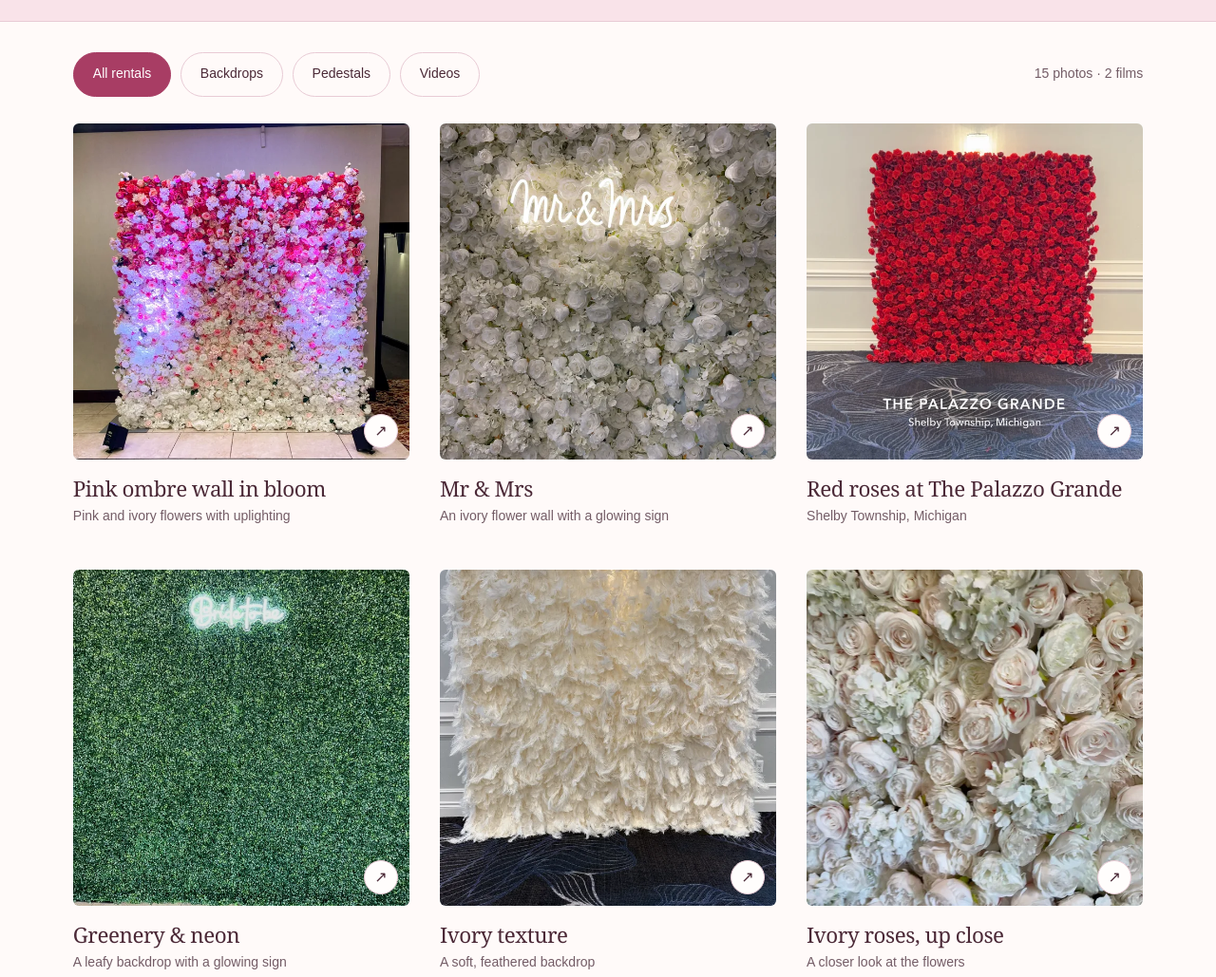
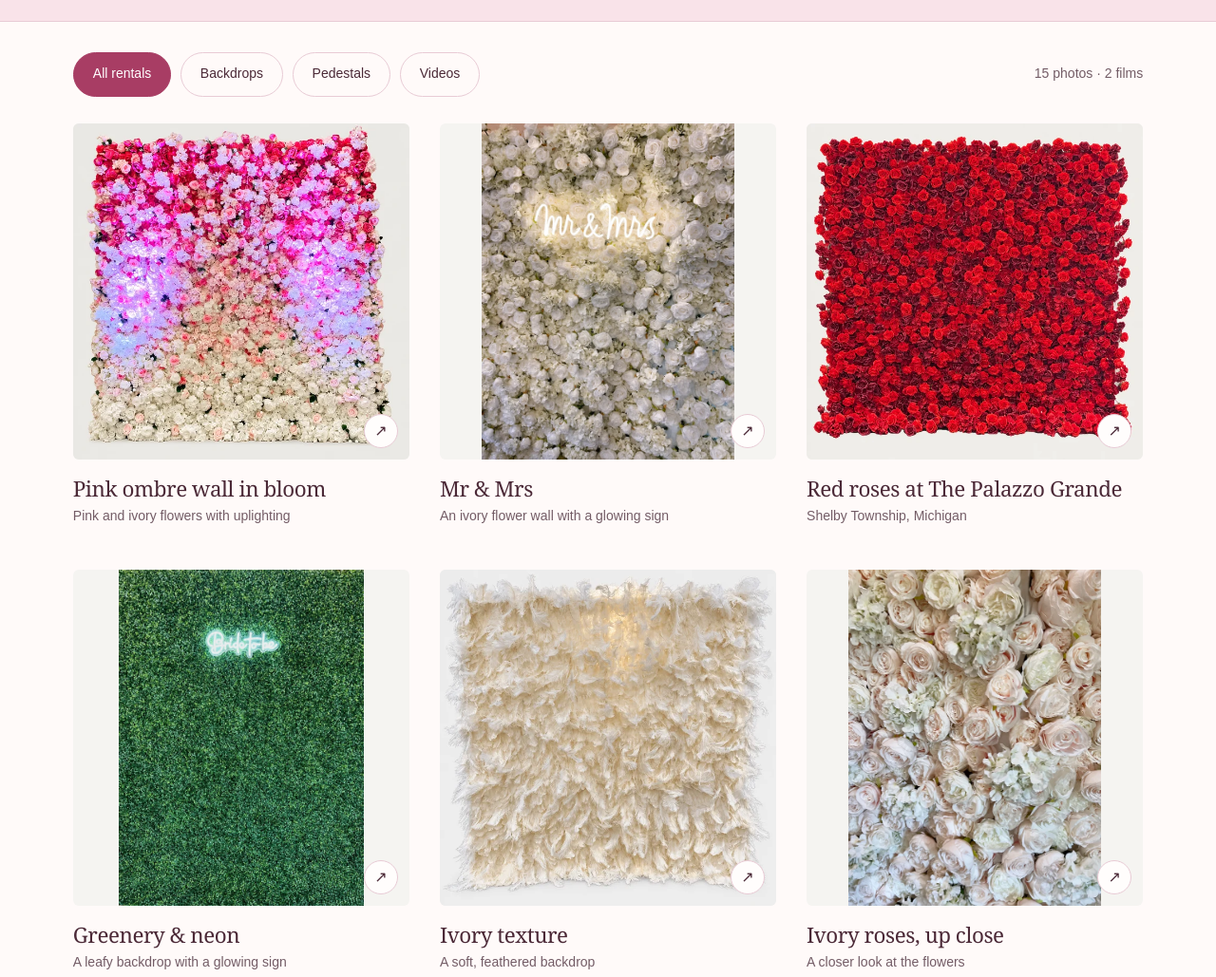
Before and after one commit to zandstrading1-hash/bloom-events, a plain HTML site: page gallery.html in a window 1280 px wide. Shown: the part 380-1409 px from the top of the page at 95% size. Drawn offline with Linux system fonts and the light colour scheme.

Commit message:
Focus gallery photos on backdrops and preserve complete wall framing

```diff
--- a/gallery.html
+++ b/gallery.html
@@ -28,7 +28,7 @@
 <link rel="icon" type="image/png" href="bloom-events-icon.png">
 
 <link rel="stylesheet" href="styles.css?v=20260908-natural2">
-<link rel="stylesheet" href="refinements.css?v=20260908-gallery3">
+<link rel="stylesheet" href="refinements.css?v=20260909-framing1">
 <script src="site.js?v=20260908-gallery2" defer></script>
 
 </head>
@@ -71,27 +71,27 @@
   </div><p class="gallery-count" aria-live="polite">15 photos · 2 films</p></div>
   <div class="portfolio-grid" id="gallery">
 <article class="portfolio-card" data-cats="walls" data-new-photo>
- <a class="portfolio-image portfolio-event-photo" href="assets/pink-ombre-event-full.webp" data-lightbox data-caption="Pink ombre wall in bloom — Pink and ivory flowers with uplighting" aria-label="View Pink ombre wall in bloom"><img src="assets/pink-ombre-event-640.webp" srcset="assets/pink-ombre-event-640.webp 640w, assets/pink-ombre-event-full.webp 1197w" sizes="(max-width: 600px) 92vw, (max-width: 960px) 46vw, 33vw" alt="Pink and ivory flower wall with two uplights at an event" width="1197" height="2600" loading="lazy" decoding="async"><span class="image-expand" aria-hidden="true">↗</span></a>
+ <a class="portfolio-image portfolio-event-photo" href="assets/pink-ombre-event-focused-full.webp" data-lightbox data-caption="Pink ombre wall in bloom — Pink and ivory flowers with uplighting" aria-label="View Pink ombre wall in bloom"><img src="assets/pink-ombre-event-focused-640.webp" srcset="assets/pink-ombre-event-focused-640.webp 640w, assets/pink-ombre-event-focused-full.webp 1254w" sizes="(max-width: 600px) 92vw, (max-width: 960px) 46vw, 33vw" alt="Pink and ivory flower wall with purple uplighting" width="1254" height="1254" loading="lazy" decoding="async"><span class="image-expand" aria-hidden="true">↗</span></a>
  <div class="portfolio-caption"><h2>Pink ombre wall in bloom</h2><p>Pink and ivory flowers with uplighting</p></div>
 </article>
 <article class="portfolio-card" data-cats="walls" data-new-photo>
- <a class="portfolio-image portfolio-event-photo" href="assets/ivory-mr-and-mrs-full.webp" data-lightbox data-caption="Mr &amp; Mrs — An ivory flower wall with a glowing sign" aria-label="View Mr &amp; Mrs"><img src="assets/ivory-mr-and-mrs-640.webp" srcset="assets/ivory-mr-and-mrs-640.webp 640w, assets/ivory-mr-and-mrs-full.webp 1197w" sizes="(max-width: 600px) 92vw, (max-width: 960px) 46vw, 33vw" alt="White roses and hydrangeas behind a glowing Mr &amp; Mrs sign" width="1197" height="2600" loading="lazy" decoding="async"><span class="image-expand" aria-hidden="true">↗</span></a>
+ <a class="portfolio-image portfolio-event-photo" href="assets/ivory-mr-and-mrs-focused-full.webp" data-lightbox data-caption="Mr &amp; Mrs — An ivory flower wall with a glowing sign" aria-label="View Mr &amp; Mrs"><img src="assets/ivory-mr-and-mrs-focused-640.webp" srcset="assets/ivory-mr-and-mrs-focused-640.webp 640w, assets/ivory-mr-and-mrs-focused-full.webp 1086w" sizes="(max-width: 600px) 92vw, (max-width: 960px) 46vw, 33vw" alt="White roses and hydrangeas behind a glowing Mr &amp; Mrs sign" width="1086" height="1448" loading="lazy" decoding="async"><span class="image-expand" aria-hidden="true">↗</span></a>
  <div class="portfolio-caption"><h2>Mr &amp; Mrs</h2><p>An ivory flower wall with a glowing sign</p></div>
 </article>
 <article class="portfolio-card" data-cats="walls" data-new-photo>
- <a class="portfolio-image portfolio-event-photo" href="assets/red-roses-palazzo-full.webp" data-lightbox data-caption="Red roses at The Palazzo Grande — Shelby Township, Michigan" aria-label="View Red roses at The Palazzo Grande"><img src="assets/red-roses-palazzo-640.webp" srcset="assets/red-roses-palazzo-640.webp 640w, assets/red-roses-palazzo-full.webp 1197w" sizes="(max-width: 600px) 92vw, (max-width: 960px) 46vw, 33vw" alt="Red rose wall at The Palazzo Grande in Shelby Township, Michigan" width="1197" height="2600" loading="lazy" decoding="async"><span class="image-expand" aria-hidden="true">↗</span></a>
+ <a class="portfolio-image portfolio-event-photo" href="assets/red-roses-palazzo-focused-full.webp" data-lightbox data-caption="Red roses at The Palazzo Grande — Shelby Township, Michigan" aria-label="View Red roses at The Palazzo Grande"><img src="assets/red-roses-palazzo-focused-640.webp" srcset="assets/red-roses-palazzo-focused-640.webp 640w, assets/red-roses-palazzo-focused-full.webp 1254w" sizes="(max-width: 600px) 92vw, (max-width: 960px) 46vw, 33vw" alt="Red rose wall at The Palazzo Grande in Shelby Township, Michigan" width="1254" height="1254" loading="lazy" decoding="async"><span class="image-expand" aria-hidden="true">↗</span></a>
  <div class="portfolio-caption"><h2>Red roses at The Palazzo Grande</h2><p>Shelby Township, Michigan</p></div>
 </article>
 <article class="portfolio-card" data-cats="walls" data-new-photo>
- <a class="portfolio-image portfolio-event-photo" href="assets/greenery-neon-event-full.webp" data-lightbox data-caption="Greenery &amp; neon — A leafy backdrop with a glowing sign" aria-label="View Greenery &amp; neon"><img src="assets/greenery-neon-event-640.webp" srcset="assets/greenery-neon-event-640.webp 640w, assets/greenery-neon-event-full.webp 1197w" sizes="(max-width: 600px) 92vw, (max-width: 960px) 46vw, 33vw" alt="Greenery backdrop with a white neon sign above a wood floor" width="1197" height="2600" loading="lazy" decoding="async"><span class="image-expand" aria-hidden="true">↗</span></a>
+ <a class="portfolio-image portfolio-event-photo" href="assets/greenery-neon-event-focused-full.webp" data-lightbox data-caption="Greenery &amp; neon — A leafy backdrop with a glowing sign" aria-label="View Greenery &amp; neon"><img src="assets/greenery-neon-event-focused-640.webp" srcset="assets/greenery-neon-event-focused-640.webp 640w, assets/greenery-neon-event-focused-full.webp 1071w" sizes="(max-width: 600px) 92vw, (max-width: 960px) 46vw, 33vw" alt="Greenery backdrop with a white neon sign" width="1071" height="1469" loading="lazy" decoding="async"><span class="image-expand" aria-hidden="true">↗</span></a>
  <div class="portfolio-caption"><h2>Greenery &amp; neon</h2><p>A leafy backdrop with a glowing sign</p></div>
 </article>
 <article class="portfolio-card" data-cats="walls" data-new-photo>
- <a class="portfolio-image portfolio-event-photo" href="assets/ivory-feather-event-full.webp" data-lightbox data-caption="Ivory texture — A soft, feathered backdrop" aria-label="View Ivory texture"><img src="assets/ivory-feather-event-640.webp" srcset="assets/ivory-feather-event-640.webp 640w, assets/ivory-feather-event-full.webp 1197w" sizes="(max-width: 600px) 92vw, (max-width: 960px) 46vw, 33vw" alt="Ivory feather-textured backdrop set up against a paneled wall" width="1197" height="2600" loading="lazy" decoding="async"><span class="image-expand" aria-hidden="true">↗</span></a>
+ <a class="portfolio-image portfolio-event-photo" href="assets/ivory-feather-event-focused-full.webp" data-lightbox data-caption="Ivory texture — A soft, feathered backdrop" aria-label="View Ivory texture"><img src="assets/ivory-feather-event-focused-640.webp" srcset="assets/ivory-feather-event-focused-640.webp 640w, assets/ivory-feather-event-focused-full.webp 1254w" sizes="(max-width: 600px) 92vw, (max-width: 960px) 46vw, 33vw" alt="Complete ivory feather-textured backdrop with its soft upper edge visible" width="1254" height="1254" loading="lazy" decoding="async"><span class="image-expand" aria-hidden="true">↗</span></a>
  <div class="portfolio-caption"><h2>Ivory texture</h2><p>A soft, feathered backdrop</p></div>
 </article>
 <article class="portfolio-card" data-cats="walls" data-new-photo>
- <a class="portfolio-image portfolio-event-photo" href="assets/ivory-rose-detail-event-full.webp" data-lightbox data-caption="Ivory roses, up close — A closer look at the flowers" aria-label="View Ivory roses, up close"><img src="assets/ivory-rose-detail-event-640.webp" srcset="assets/ivory-rose-detail-event-640.webp 640w, assets/ivory-rose-detail-event-full.webp 1197w" sizes="(max-width: 600px) 92vw, (max-width: 960px) 46vw, 33vw" alt="Close-up of layered ivory roses and hydrangeas" width="1197" height="2600" loading="lazy" decoding="async"><span class="image-expand" aria-hidden="true">↗</span></a>
+ <a class="portfolio-image portfolio-event-photo" href="assets/ivory-rose-detail-event-focused-full.webp" data-lightbox data-caption="Ivory roses, up close — A closer look at the flowers" aria-label="View Ivory roses, up close"><img src="assets/ivory-rose-detail-event-focused-640.webp" srcset="assets/ivory-rose-detail-event-focused-640.webp 640w, assets/ivory-rose-detail-event-focused-full.webp 1086w" sizes="(max-width: 600px) 92vw, (max-width: 960px) 46vw, 33vw" alt="Close-up of layered ivory roses and hydrangeas" width="1086" height="1448" loading="lazy" decoding="async"><span class="image-expand" aria-hidden="true">↗</span></a>
  <div class="portfolio-caption"><h2>Ivory roses, up close</h2><p>A closer look at the flowers</p></div>
 </article>
 <article class="portfolio-card" data-cats="walls">
--- a/refinements.css
+++ b/refinements.css
@@ -536,5 +536,7 @@ footer { background: #f7e5eb; color: var(--ink-muted); padding: 4rem 6vw 2rem; }
   .policy-section { break-inside: avoid; }
 }
 
-/* Event screenshots: fill the gallery tiles; the viewer retains the complete photo. */
-.portfolio-event-photo img { object-fit: cover; object-position: center; }
+/* Keep each backdrop's complete outline visible, including its upper edge. */
+.portfolio-event-photo { background: #f5f4f1; }
+.portfolio-event-photo img { object-fit: contain; object-position: center; }
+.portfolio-card[data-cats="walls"] .portfolio-image:hover img { transform: none; }
```
Also changed, not shown: assets/greenery-neon-event-focused-640.webp (added), assets/greenery-neon-event-focused-full.webp (added), assets/ivory-feather-event-focused-640.webp (added), assets/ivory-feather-event-focused-full.webp (added), assets/ivory-mr-and-mrs-focused-640.webp (added), assets/ivory-mr-and-mrs-focused-full.webp (added), assets/ivory-rose-detail-event-focused-640.webp (added), assets/ivory-rose-detail-event-focused-full.webp (added), assets/pink-ombre-event-focused-640.webp (added), assets/pink-ombre-event-focused-full.webp (added), assets/red-roses-palazzo-focused-640.webp (added), assets/red-roses-palazzo-focused-full.webp (added).
